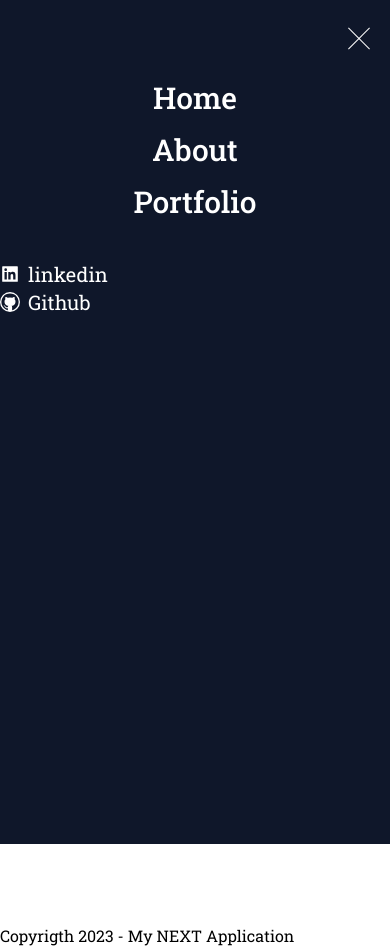
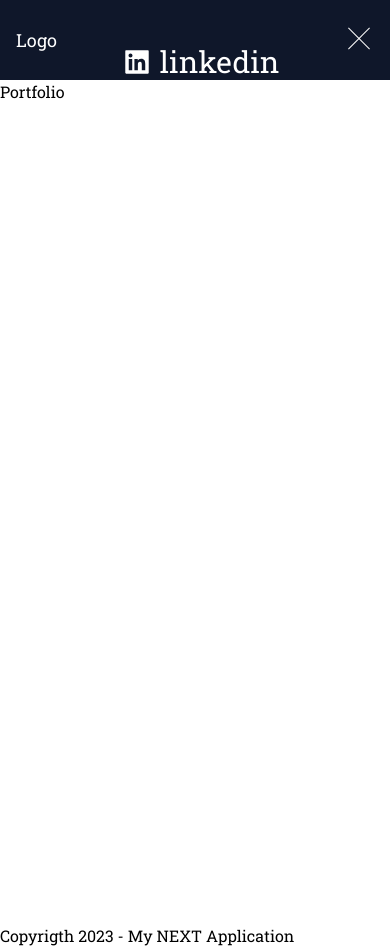
Before and after one commit to VladDyadenko/next-portfolio, a Next.js app: page /portfolio in a window 390 px wide. Both pictures are taken after a click on the button 359 px from the left and 40 px from the top of the page. Built offline with nearby package versions, Linux system fonts and the light colour scheme.

Commit message:
Completed burger menu

```diff
--- a/src/components/Header/BurgerMenu.js
+++ b/src/components/Header/BurgerMenu.js
@@ -1,26 +1,36 @@
 import Link from "next/link";
 import { navLink } from "./Header";
 import Social from "./Social";
+import ButtonBurgerMenu from "./ButtonBurgerMenu";
 
-const BurgerMenu = ({ display, handelOnCloseMenu }) => {
+const BurgerMenu = ({
+  display,
+  handelOnCloseMenu,
+  hendleBtnMenu,
+  active,
+  router,
+}) => {
   return (
     <>
       <div
-        className={`${
-          display
-            ? "fixed top-0 left-0 right-0 bottom-0 bg-slate-900 py-20"
-            : "hidden"
-        } `}
+        className={`fixed top-0 right-0 w-full h-screen transform translate-x-full transition-transform duration-300 ease-in-out z-40 bg-slate-900 py-20 ${
+          display ? "translate-x-0" : ""
+        }`}
       >
-        <nav className="">
-          <ul className="flex flex-col items-center justify-between  gap-4 ">
+        <div className="absolute top-5 right-5">
+          <ButtonBurgerMenu hendleBtnMenu={hendleBtnMenu} active={active} />
+        </div>
+        <nav>
+          <ul className="flex flex-col items-center justify-between gap-4">
             {navLink.map(({ name, path }) => (
               <li key={path}>
                 <Link
                   onClick={handelOnCloseMenu}
-                  className={
-                    "relative text-3xl after:transition-transform hover:after:scale-100  after:absolute after:scale-0 after:h-[1px] after:w-full after:left-0 after:-bottom-0 after:bg-white text-center  text-white font-medium"
-                  }
+                  className={` ${
+                    router.pathname === path
+                      ? "after:scale-100 text-[#d34235]"
+                      : "text-white"
+                  } relative text-3xl after:transition-transform hover:after:scale-100 after:absolute after:scale-0 after:h-[1px] after:w-full after:left-0 after:-bottom-0 after:bg-white text-center text-white font-medium`}
                   href={path}
                 >
                   {name}
@@ -29,7 +39,7 @@ const BurgerMenu = ({ display, handelOnCloseMenu }) => {
             ))}
           </ul>
         </nav>
-        <Social display={"flex"} />
+        <Social display={display} />
       </div>
     </>
   );
--- /dev/null
+++ b/src/components/Header/ButtonBurgerMenu.js
@@ -0,0 +1,18 @@
+const ButtonBurgerMenu = ({ hendleBtnMenu, active }) => {
+  return (
+    <>
+      <button
+        onClick={hendleBtnMenu}
+        className={`group hidden sm:block relative h-5 w-[30px] ${
+          active ? "active" : ""
+        }`}
+      >
+        <span className=" absolute left-0 group-[.active]:translate-y-2 group-[.active]:rotate-45 top-0 bg-white h-[1px] w-full transition-transform"></span>
+        <span className=" absolute left-0 top-1/2 bg-white h-[1px] w-full group-[.active]:opacity-0 transition-opacity"></span>
+        <span className=" absolute left-0 bottom-0 bg-white h-[1px] w-full group-[.active]:-translate-y-[11px] group-[.active]:-rotate-45 transition-transform"></span>
+      </button>
+    </>
+  );
+};
+
+export default ButtonBurgerMenu;
--- a/src/components/Header/Header.js
+++ b/src/components/Header/Header.js
@@ -3,6 +3,7 @@ import { useRouter } from "next/router";
 import { useState } from "react";
 import BurgerMenu from "./BurgerMenu";
 import Social from "./Social";
+import ButtonBurgerMenu from "./ButtonBurgerMenu";
 
 export const navLink = [
   { name: "Home", path: "/" },
@@ -16,6 +17,10 @@ const Header = () => {
   const router = useRouter();
 
   const handelOnCloseMenu = () => {
+    setActive(!active);
+    setDisplay(!display);
+  };
+  const hendleBtnMenu = () => {
     setActive(!active);
     setDisplay(!display);
   };
@@ -45,21 +50,15 @@ const Header = () => {
             ))}
           </ul>
         </nav>
-        <BurgerMenu display={display} handelOnCloseMenu={handelOnCloseMenu} />
-        <Social display={"hidden"} />
-        <button
-          onClick={() => {
-            setActive(!active);
-            setDisplay(!display);
-          }}
-          className={`group hidden sm:block relative h-5 w-[30px] ${
-            active ? "active" : ""
-          }`}
-        >
-          <span className=" absolute left-0 group-[.active]:translate-y-2 group-[.active]:rotate-45 top-0 bg-white h-[1px] w-full transition-transform"></span>
-          <span className=" absolute left-0 top-1/2 bg-white h-[1px] w-full group-[.active]:opacity-0 transition-opacity"></span>
-          <span className=" absolute left-0 bottom-0 bg-white h-[1px] w-full group-[.active]:-translate-y-[11px] group-[.active]:-rotate-45 transition-transform"></span>
-        </button>
+        <BurgerMenu
+          router={router}
+          hendleBtnMenu={hendleBtnMenu}
+          active={active}
+          display={display}
+          handelOnCloseMenu={handelOnCloseMenu}
+        />
+        <Social display={display} />
+        <ButtonBurgerMenu hendleBtnMenu={hendleBtnMenu} active={active} />
       </header>
     </>
   );
--- a/src/components/Header/Social.js
+++ b/src/components/Header/Social.js
@@ -5,18 +5,18 @@ const Social = ({ display }) => {
   return (
     <>
       <ul
-        className={`items-center flex-col sm:${display} ${
-          display === "flex"
-            ? "mt-10  justify-center gap-3"
-            : "flex  justify-start "
+        className={`items-center flex-col ${!display && "sm:hidden"} ${
+          display ? "mt-[100px]  justify-center gap-3" : "flex  justify-start "
         }`}
       >
         <li>
           <a
             href="#"
             className={`${
-              display === "flex" && ""
-            } flex items-center justify-start text-xl text-white hover:scale-105`}
+              display
+                ? "flex items-center justify-center text-3xl mb-5 text-white hover:scale-105"
+                : "flex items-center justify-start text-xl text-white hover:scale-105"
+            }`}
           >
             <AiFillLinkedin className="fill-white mr-2" />
             <span>linkedin</span>
@@ -26,8 +26,10 @@ const Social = ({ display }) => {
           <a
             href="#"
             className={`${
-              display === "flex" && "text-3xl"
-            } flex items-center justify-start text-xl text-white hover:scale-105`}
+              display
+                ? "flex items-center justify-center text-3xl text-white hover:scale-105"
+                : "flex items-center justify-start text-xl text-white hover:scale-105"
+            }`}
           >
             <VscGithub className="fill-white mr-2" />
             <span className="">Github</span>
```
